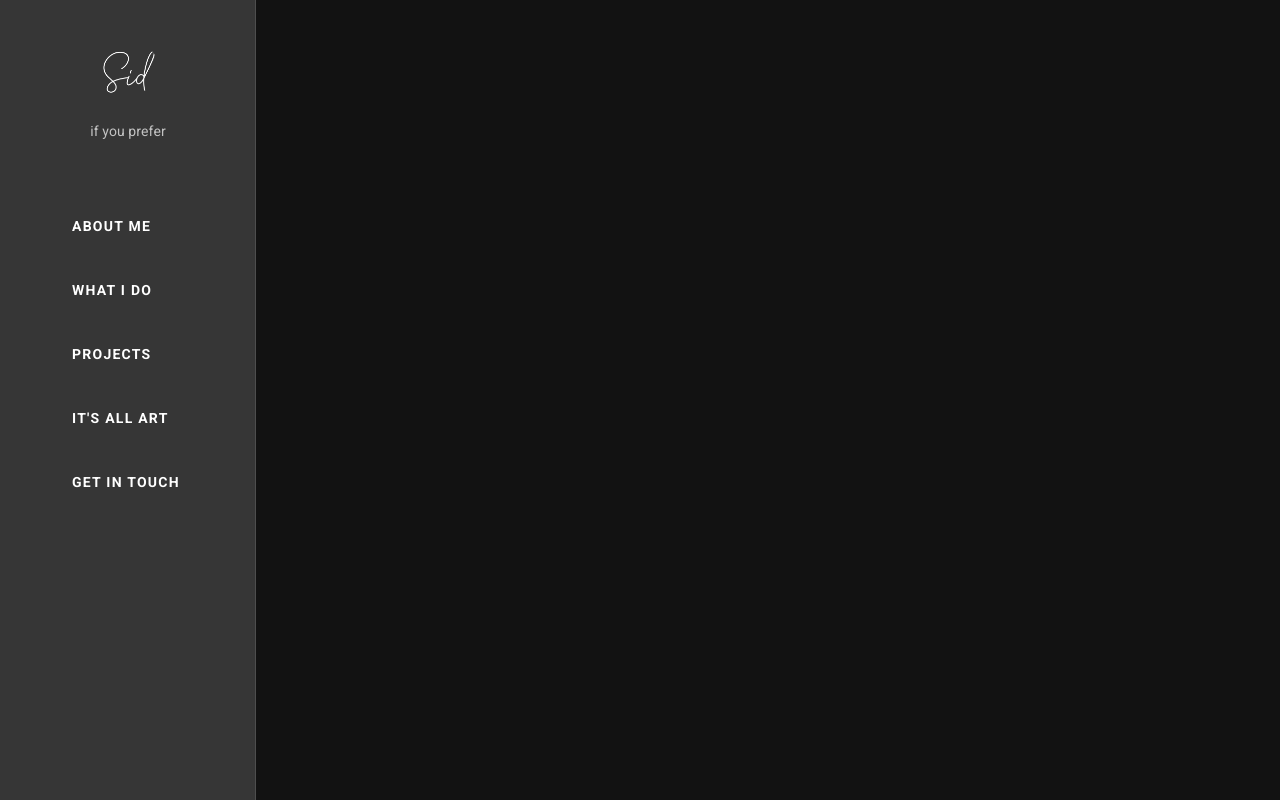
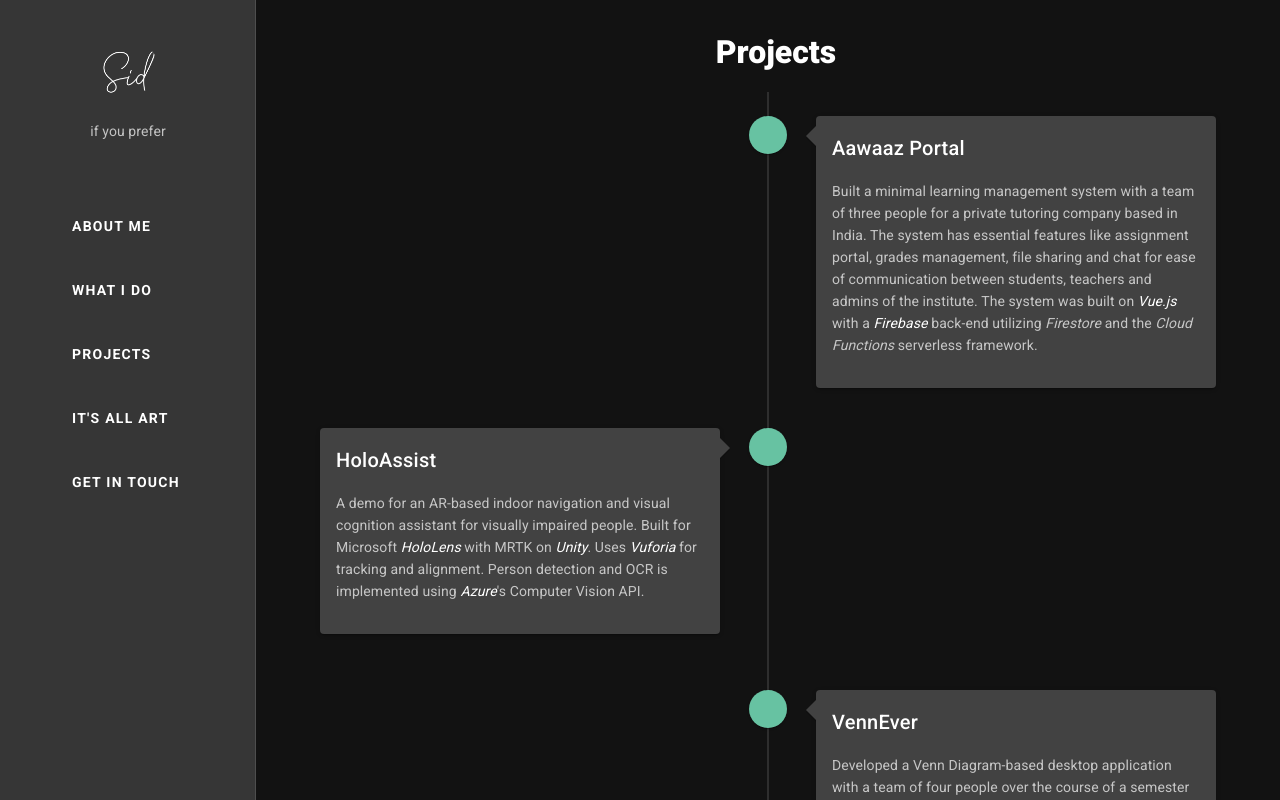
Before and after one commit to sidoverflow/sidoverflow.github.io, a Nuxt app: page /projects in a window 1280 px wide. Shown: the top 800 px of the page. Built offline with nearby package versions, Linux system fonts and the light colour scheme.

Commit message:
add projects page

```diff
--- a/assets/global.css
+++ b/assets/global.css
@@ -4,9 +4,6 @@
 
 .v-btn i:hover {
   transform: scale(1.15);
-}
-.v-btn::before {
-  background-color: transparent;
 }
 
 @keyframes blink {
@@ -18,6 +15,10 @@
   50% {
     opacity: 1;
   }
+}
+
+a:hover {
+  font-style: italic;
 }
 
 #timeline-content {
--- a/layouts/default.vue
+++ b/layouts/default.vue
@@ -37,7 +37,7 @@
             >WHAT I DO</v-list-item-title
           >
         </v-list-item>
-        <v-list-item link>
+        <v-list-item link href="/projects">
           <v-list-item-avatar>
             <v-icon small>fas fa-terminal</v-icon>
           </v-list-item-avatar>
--- a/nuxt.config.js
+++ b/nuxt.config.js
@@ -49,7 +49,7 @@ export default {
         dark: {
           primary: '#67c2a2',
           accent: colors.grey.darken3,
-          secondary: colors.amber.darken3,
+          secondary: '#3d3d3d',
           info: colors.teal.lighten1,
           warning: colors.amber.base,
           error: colors.deepOrange.accent4,
--- a/pages/get-in-touch.vue
+++ b/pages/get-in-touch.vue
@@ -1,17 +1,17 @@
 <template>
   <div>
-    <v-row justify="center" align="center" class="mt-10">
+    <v-row justify="center" align="center" class="my-10">
       <v-icon large>fas fa-hands-helping</v-icon>
       <h1 class="font-weight-black pl-4">
         Get in
         <span class="primary--text">Touch</span>
       </h1>
     </v-row>
-    <v-row justify="center" align="center" class="mt-16">
+    <v-row justify="center" align="center" class="mt-10">
       <v-timeline clipped>
-        <v-timeline-item left class="mb-4 font-weight-bold" hide-dot>
+        <!-- <v-timeline-item left class="mb-4 font-weight-bold" hide-dot>
           Email
-        </v-timeline-item>
+        </v-timeline-item> -->
         <v-timeline-item left class="mb-4" small>
           <v-row justify="end">
             <v-btn
@@ -26,9 +26,9 @@
           </v-row>
         </v-timeline-item>
 
-        <v-timeline-item class="mb-4 font-weight-bold" hide-dot>
+        <!-- <v-timeline-item class="mb-4 font-weight-bold" hide-dot>
           LinkedIn
-        </v-timeline-item>
+        </v-timeline-item> -->
         <v-timeline-item
           right
           class="mb-4"
@@ -49,9 +49,9 @@
           </v-row>
         </v-timeline-item>
 
-        <v-timeline-item left class="mb-4 font-weight-bold" hide-dot>
+        <!-- <v-timeline-item left class="mb-4 font-weight-bold" hide-dot>
           GitHub
-        </v-timeline-item>
+        </v-timeline-item> -->
         <v-timeline-item left class="mb-4" small>
           <v-row justify="end">
             <v-btn
@@ -66,9 +66,9 @@
           </v-row>
         </v-timeline-item>
 
-        <v-timeline-item class="mb-4 font-weight-bold" hide-dot>
+        <!-- <v-timeline-item class="mb-4 font-weight-bold" hide-dot>
           Instagram
-        </v-timeline-item>
+        </v-timeline-item> -->
         <v-timeline-item right class="mb-4" small>
           <v-row justify="space-between">
             <v-btn
--- /dev/null
+++ b/pages/projects.vue
@@ -0,0 +1,66 @@
+<template>
+  <div>
+    <v-row justify="center" align="center" class="my-4">
+      <!-- <v-spacer></v-spacer> -->
+      <v-icon color="primary" large>fas fa-terminal</v-icon>
+      <h1 class="font-weight-black pl-4">Projects</h1>
+    </v-row>
+    <v-row justify="center" align="center" class="px-16">
+      <v-timeline align-top :dense="$vuetify.breakpoint.smAndDown">
+        <v-timeline-item
+          v-for="(item, i) in items"
+          :key="i"
+          color="primary"
+          icon="fab fa-github"
+          icon-color="#24292e"
+          fill-dot
+        >
+          <v-card color="accent">
+            <a :href="item.link" target="_blank" style="text-decoration: none">
+              <v-card-title
+                class="title white--text"
+                v-text="item.title"
+              ></v-card-title>
+            </a>
+            <v-card-text class="mt-n4" v-html="item.description"> </v-card-text>
+          </v-card>
+          <v-card-actions v-for="(icon, ic) in item.icons" :key="ic">
+            <v-row justify="end">
+              <v-icon class="mx-2" v-text="icon"></v-icon>
+            </v-row>
+          </v-card-actions>
+        </v-timeline-item>
+      </v-timeline>
+    </v-row>
+  </div>
+</template>
+
+<script>
+export default {
+  data: () => ({
+    items: [
+      {
+        title: 'Aawaaz Portal',
+        description:
+          '<p>Built a minimal learning management system with a team of three people for a private tutoring company based in India. The system has essential features like assignment portal, grades management, file sharing and chat for ease of communication between students, teachers and admins of the institute. The system was built on <span class="font-italic white--text">Vue.js</span> with a <span class="font-italic white--text">Firebase</span> back-end utilizing <span class="font-italic">Firestore</span> and the <span class="font-italic">Cloud Functions</span> serverless framework. </p>',
+        link: 'https://github.com/sidoverflow/VennEver',
+        icons: ['fab fa-vuejs'],
+      },
+      {
+        title: 'HoloAssist',
+        description:
+          '<p>A demo for an AR-based indoor navigation and visual cognition assistant for visually impaired people. Built for Microsoft <span class="font-italic white--text">HoloLens</span> with MRTK on <span class="font-italic white--text">Unity</span>. Uses <span class="font-italic white--text">Vuforia</span> for tracking and alignment. Person detection and OCR is implemented using <span class="font-italic white--text">Azure</span>\'s Computer Vision API. </p>',
+        link: 'https://github.com/sidoverflow/HoloAssist',
+        icons: ['fab fa-microsoft', 'fab fa-unity'],
+      },
+      {
+        title: 'VennEver',
+        description:
+          '<p>Developed a Venn Diagram-based desktop application with a team of four people over the course of a semester in a complete <span class="font-italic">Software Development Life Cycle</span>. The application allows the user to create and customize venn diagrams to visually represent various types of data sets. Built on <span class="font-italic white--text">Java</span> with the GUI library <span class="font-italic white--text">JavaFX</span>, build tool <span class="font-italic white--text">Gradle</span> and <span class="font-italic white--text">CircleCI</span> for CI/CD. Application is unit and function tested with <span class="font-italic white--text">JUnit</span>.</p>',
+        link: 'https://github.com/sidoverflow/VennEver',
+        icons: ['fab fa-java'],
+      },
+    ],
+  }),
+}
+</script>
--- a/pages/what-i-do.vue
+++ b/pages/what-i-do.vue
@@ -1,6 +1,6 @@
 <template>
   <div>
-    <v-row justify="center" align="center" class="mt-10">
+    <v-row justify="center" align="center" class="mt-4">
       <!-- <v-spacer></v-spacer> -->
       <v-icon large>fas fa-code-branch</v-icon>
       <h1 class="font-weight-black pl-4">
@@ -17,17 +17,17 @@
         color="primary"
         rounded
         outlined
-        class="ml-8"
+        class="ml-16"
         >Resume (Web)</v-btn
       >
       <v-spacer></v-spacer>
       <v-btn
+        class="mr-16"
         href="/resume.pdf"
         download
         color="primary"
         rounded
         outlined
-        class="mr-8"
         >Resume (PDF)</v-btn
       >
     </v-row>
```
